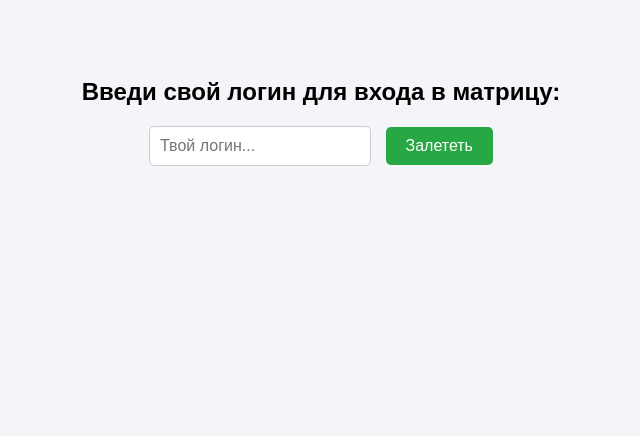
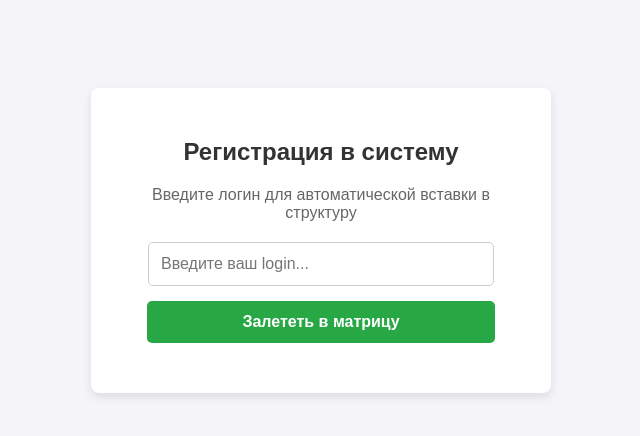
Before and after one commit to alprok8922399-stack/Kash, a website: page binary-tree-app/public/join.html in a window 1280 px wide. Shown: the whole page, without its empty margins (319-959 px from the left). Drawn offline with Linux system fonts and the light colour scheme.

Commit message:
Revamp registration page layout and messages

```diff
--- a/binary-tree-app/public/join.html
+++ b/binary-tree-app/public/join.html
@@ -5,27 +5,33 @@
     <meta name="viewport" content="width=device-width, initial-scale=1.0">
     <title>Регистрация в бинар</title>
     <style>
-        body { font-family: Arial, sans-serif; text-align: center; padding-top: 50px; background: #f4f4f9; }
-        input { padding: 10px; width: 200px; font-size: 16px; border: 1px solid #ccc; border-radius: 5px; }
-        button { padding: 10px 20px; font-size: 16px; background: #28a745; color: white; border: none; border-radius: 5px; cursor: pointer; margin-left: 10px; }
+        body { font-family: Arial, sans-serif; text-align: center; padding-top: 80px; background: #f4f4f9; color: #333; }
+        .container { max-width: 400px; margin: 0 auto; background: white; padding: 30px; border-radius: 8px; box-shadow: 0 4px 10px rgba(0,0,0,0.1); }
+        input { padding: 12px; width: 80%; font-size: 16px; border: 1px solid #ccc; border-radius: 5px; margin-bottom: 15px; outline: none; }
+        button { padding: 12px 25px; width: 87%; font-size: 16px; background: #28a745; color: white; border: none; border-radius: 5px; cursor: pointer; font-weight: bold; }
+        button:hover { background: #218838; }
+        #status { margin-top: 20px; font-weight: bold; font-size: 16px; }
     </style>
 </head>
 <body>
-    <h2>Введи свой логин для входа в матрицу:</h2>
-    <input type="text" id="userLogin" placeholder="Твой логин..." required>
-    <button onclick="sendRegistration()">Залететь</button>
-
-    <p id="status" style="margin-top: 20px; font-weight: bold;"></p>
+    <div class="container">
+        <h2>Регистрация в систему</h2>
+        <p style="color: #666; margin-bottom: 20px;">Введите логин для автоматической вставки в структуру</p>
+        <input type="text" id="userLogin" placeholder="Введите ваш login..." required>
+        <br>
+        <button onclick="sendRegistration()">Залететь в матрицу</button>
+        <p id="status"></p>
+    </div>
 
     <script>
         function sendRegistration() {
             const login = document.getElementById('userLogin').value.trim();
             const status = document.getElementById('status');
-            if(!login) return alert('Введите логин!');
+            if(!login) return alert('Пожалуйста, введите логин!');
 
-            status.innerText = "Отправка...";
+            status.style.color = "#333";
+            status.innerText = "Отправка данных на сервер...";
 
-            // Шлем запрос на наш сервер
             fetch('/api/register', {
                 method: 'POST',
                 headers: { 'Content-Type': 'application/json' },
@@ -35,7 +41,7 @@
             .then(data => {
                 if(data.success) {
                     status.style.color = "green";
-                    status.innerText = `Успешно! Ты встал на место: ${data.id}`;
+                    status.innerText = `Успех! Логин "${login}" успешно занял ячейку: ${data.id}`;
                     document.getElementById('userLogin').value = '';
                 } else {
                     status.style.color = "red";
@@ -44,7 +50,7 @@
             })
             .catch(err => {
                 status.style.color = "red";
-                status.innerText = "Ошибка соединения с сервером";
+                status.innerText = "Ошибка соединения с kash-04dt.onrender.com";
             });
         }
     </script>
```
